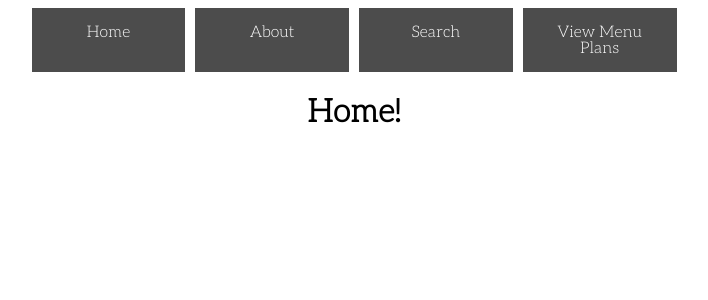
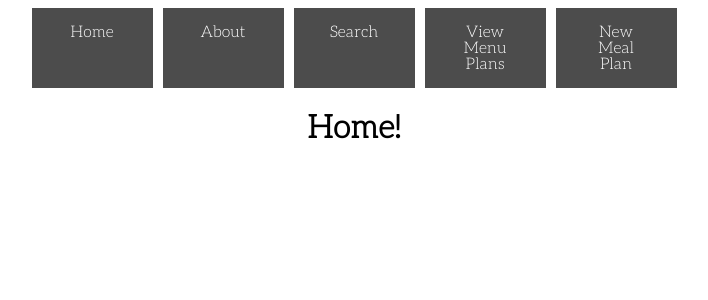
Before and after one commit to dwinniford/nutrition-tracker, a React (Create React App) app: page / in a window 1280 px wide. Shown: the top 300 px of the page, without its empty margins (286-994 px from the left). Built offline with nearby package versions, Linux system fonts and the light colour scheme.

Commit message:
adds new meal plan link

```diff
--- a/src/components/NavBar.css
+++ b/src/components/NavBar.css
@@ -1,6 +1,6 @@
 .nav-bar {
     display: grid;
-    grid-template-columns: repeat(4, 1fr);
+    grid-template-columns: repeat(5, 1fr);
     grid-gap: 10px;
 }
 
--- a/src/components/NavBar.js
+++ b/src/components/NavBar.js
@@ -10,6 +10,7 @@ export default class NavBar extends Component {
                 <Link className="black-button" to="/about">About</Link>
                 <Link className="black-button" to="/search">Search</Link>
                 <Link className="black-button" to="/menuplans">View Menu Plans</Link>
+                <Link className="black-button" to="/mealplans/new" >New Meal Plan</Link>
             </div>
         )
     }
```
Also changed, not shown: public/logo192.png (deleted), public/logo512.png (deleted).
